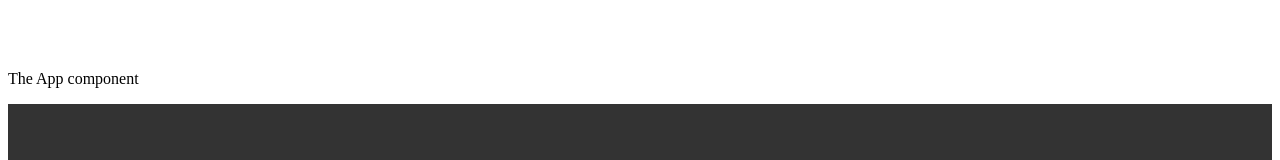
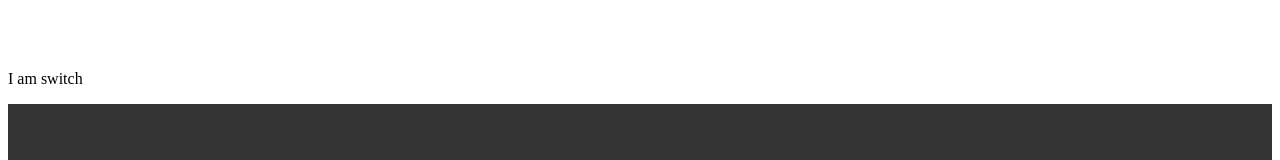
Before and after one commit to mattperkins/activeScreenConditional, a React (Create React App) app: page / in a window 1280 px wide. Shown: the part 244-404 px from the top of the page. Built offline with nearby package versions, Linux system fonts and the light colour scheme.

Commit message:
add props to app component

```diff
--- a/src/App.js
+++ b/src/App.js
@@ -1,9 +1,9 @@
 import React, {Component} from 'react'
 
 class App extends Component {
-    render(){
+    render(props){
         return (
-            <p>The App component</p>
+            <p>{this.props.switch}</p>
         )
     }
 }
--- a/src/index.js
+++ b/src/index.js
@@ -83,7 +83,7 @@ activeScreen = <Screen2 /> }
 
 <Body>{activeScreen}</Body>
 
-<App />
+<App switch="I am switch"/>
 
 <Footer title="Make contact"/>
 
```
